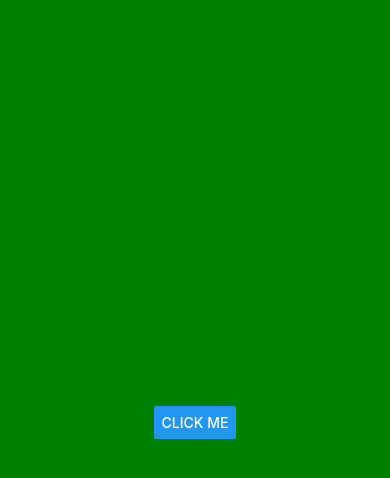
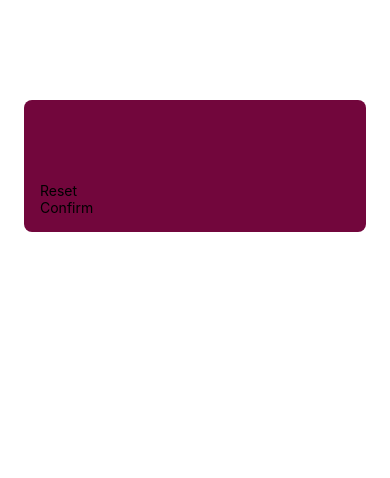
Before and after one commit to kd1729/NumberGuessing-ReactNative, a React Native app: screen / in a window 390 px wide. Shown: the top 478 px of the page. Built offline with nearby package versions, Linux system fonts and the light colour scheme.

Commit message:
Added styling to InputText

```diff
--- a/App.js
+++ b/App.js
@@ -1,18 +1,12 @@
 import { StyleSheet, Text, View, Button } from "react-native";
+import StartGameScreen from "./screens/StartGameScreen";
 
 export default function App() {
   return (
-    <View style={styles.container}>
-      <Button title="Click Me" />
-    </View>
+    <StartGameScreen />
   );
 }
 
 const styles = StyleSheet.create({
-  container: {
-    flex: 1,
-    backgroundColor: "green",
-    alignItems: "center",
-    justifyContent: "center",
-  },
+
 });
--- /dev/null
+++ b/components/PrimaryButton.js
@@ -0,0 +1,11 @@
+import { View, Text } from "react-native";
+
+function PrimaryButton({ child }) {
+  return (
+    <View>
+      <Text>{child}</Text>
+    </View>
+  );
+}
+
+export default PrimaryButton;
--- a/screens/StartGameScreen.js
+++ b/screens/StartGameScreen.js
@@ -1,12 +1,38 @@
-import {View, Text, TextInput, Button} from "react-native";
+import { View, Text, TextInput, Button, StyleSheet } from "react-native";
+import PrimaryButton from "../components/PrimaryButton";
 
 function StartGameScreen() {
-    return(
-        <View>
-            <TextInput />
-        </View>
-    )
-
+  return (
+    <View style={styles.inputContainer}>
+      <TextInput
+        style={styles.numberInput}
+        maxLength={2}
+        keyboardType="number-pad"
+      />
+      <PrimaryButton child="Reset" />
+      <PrimaryButton child="Confirm" />
+    </View>
+  );
 }
 
 export default StartGameScreen;
+
+const styles = StyleSheet.create({
+  inputContainer: {
+    padding: 16,
+    marginHorizontal: 24,
+    marginTop: 100,
+    backgroundColor: "#72063c",
+    borderRadius: 8,
+  },
+  numberInput: {
+    height: 50,
+    fontSize: 32,
+    borderBottomColor: "#ddb52f",
+    color: "#ddb52f",
+    marginVertical: 8,
+    fontWeight: "bold",
+    width: 50,
+    textAlign: "center",
+  },
+});
```
